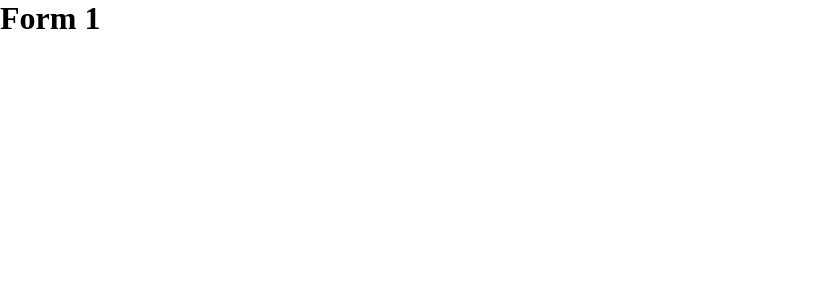
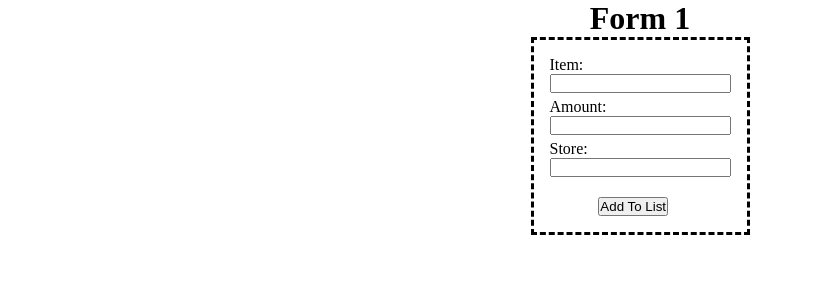
Before and after one commit to DickyKitchenJr/Forms, a React (Create React App) app in the folder form-1/: page / in a window 1280 px wide. Shown: the top 300 px of the page, without its empty margins (0-813 px from the left). Built offline with nearby package versions, Linux system fonts and the light colour scheme.

Commit message:
created form with flip animation
form clears values after flip animation runs

```diff
--- a/form-1/src/App.js
+++ b/form-1/src/App.js
@@ -1,10 +1,11 @@
-
+import Form from './Components/Form';
 import './App.css';
 
 function App() {
   return (
     <>
     <h1>Form 1</h1>
+    <Form />
     </>
   );
 }
--- /dev/null
+++ b/form-1/src/Components/Form.css
@@ -0,0 +1,32 @@
+h1 {
+    text-align: center;
+}
+
+form {
+    max-width: fit-content;
+    margin-left: auto;
+    margin-right: auto;
+    border: 3px dashed black;
+    padding: 1rem;
+}
+
+input{
+    margin-bottom: .3rem;
+}
+
+input[flip="1"]{
+    animation: flip 2s linear;
+}
+
+@keyframes flip {
+    20% {transform: rotateX(72deg);}
+    40% {transform: rotateX(144deg);}
+    60% {transform: rotateX(216deg);}
+    80% {transform: rotateX(288deg);}
+    100% {transform: rotateX(360deg);}
+}
+
+button{
+    margin-left: 27%;
+    margin-top: 1rem;
+}
--- /dev/null
+++ b/form-1/src/Components/Form.js
@@ -0,0 +1,50 @@
+import React, { useState } from 'react'
+import './Form.css';
+
+function Form() {
+    const [flip, setFlip] = useState(0);
+
+    const handleClick = () => {
+        console.log("I've been clicked");
+        setFlip(1);
+    }
+
+  return (
+    <>
+      <form id="form1">
+        <label htmlFor="item">Item:</label>
+        <br />
+        <input
+          type="text"
+          name="item"
+          flip={flip}
+          onAnimationEnd={() => {setFlip(0); document.getElementById("form1").reset();}}
+        />
+        <br />
+        <label htmlFor="quantity">Amount:</label>
+        <br />
+        <input
+          type="text"
+          name="quantity"
+          flip={flip}
+          onAnimationEnd={() => setFlip(0)}
+        />
+        <br />
+        <label htmlFor="store">Store:</label>
+        <br />
+        <input
+          type="text"
+          name="store"
+          flip={flip}
+          onAnimationEnd={() => setFlip(0)}
+        />
+        <br />
+        <button type="button" form="form1" onClick={() => handleClick()}>
+          Add To List
+        </button>
+      </form>
+    </>
+  );
+}
+
+export default Form
```
Also changed, not shown: form-1/public/index.html (+0 -10 lines).
